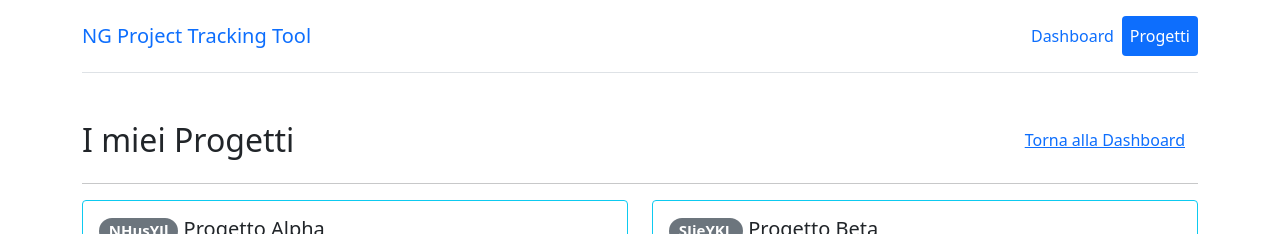
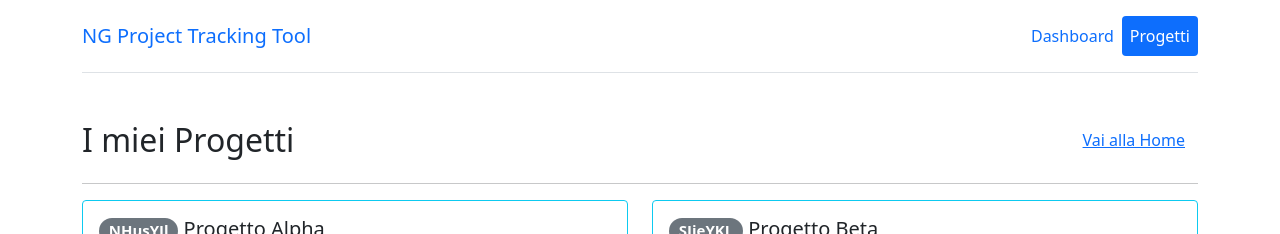
Before and after one commit to giglioDomenicoMirko/CorsoDevelhope-AngularApp-Sciuti, an Angular app: page /projects in a window 1280 px wide. Shown: the top 234 px of the page. Built offline with nearby package versions, Linux system fonts and the light colour scheme.

Commit message:
Riutilizziamo i componenti con una section header

```diff
--- a/src/app/app.module.ts
+++ b/src/app/app.module.ts
@@ -10,6 +10,7 @@ import { ProjectFormComponent } from './project/project-form/project-form.compon
 import { HomeComponent } from './dashboard/home/home.component';
 import { AppRoutingModule } from './app-routing.module';
 import { NavbarComponent } from './layout/navbar/navbar.component';
+import { SectionHeaderComponent } from './shared/section-header/section-header.component';
 
 @NgModule({
   declarations: [
@@ -19,7 +20,8 @@ import { NavbarComponent } from './layout/navbar/navbar.component';
     ProjectListComponent,
     ProjectFormComponent,
     HomeComponent,
-    NavbarComponent
+    NavbarComponent,
+    SectionHeaderComponent
   ],
   imports: [
     BrowserModule,
--- a/src/app/dashboard/home/home.component.html
+++ b/src/app/dashboard/home/home.component.html
@@ -1,4 +1,4 @@
-<div class="row mt-5">
+<!-- <div class="row mt-5">
     <div class="col-8">
         <h2>Benvenuti su {{ title | uppercase }}</h2>
     </div>
@@ -6,6 +6,10 @@
         <button class="btn btn-link" routerLink="/projects">Vai a Progetti</button>
     </div>
 </div>
-<hr>
+<hr> -->
+<ngprj-section-header
+    [title]="'Benvenuti su NGPrj'"
+    [button]="{ label: 'Vai ai progetti', link: '/projects'}"
+></ngprj-section-header>
 
 <p>Questa è la tua prima applicazione Angular</p>
--- a/src/app/project/project-container/project-container.component.html
+++ b/src/app/project/project-container/project-container.component.html
@@ -1,12 +1,12 @@
-<div class="row mt-5">
-    <div class="col-8">
-        <h2>I miei Progetti</h2>
-    </div>
-    <div class="col text-end">
-        <button class="btn btn-link" routerLink="/home">Torna alla Dashboard</button>
-    </div>
-</div>
-<hr>
+<!-- <ngprj-section-header
+    [title]="'I miei Progetti'"
+    [buttonLabel]="'Torna alla Dashboard'"
+    [buttonLink]="'/home'">
+</ngprj-section-header>  -->
+<ngprj-section-header
+    [title]="'I miei Progetti'"
+    [button]="{ label: 'Vai alla Home', link: '/home'}"
+></ngprj-section-header>
 
 <ngprj-project-list [projects]="projects" (selected)="selectProject($event)"></ngprj-project-list>
 
--- /dev/null
+++ b/src/app/shared/section-header/section-header.component.html
@@ -0,0 +1,10 @@
+<div class="row mt-5">
+    <div class="col-8">
+        <h2>{{ title }}</h2>
+    </div>
+    <div class="col text-end">
+        <!-- <button class="btn" [ngClass]="buttonClass" [routerLink]="buttonLink">{{ buttonLabel }}</button> -->
+        <button class="btn" [ngClass]="_button.type" [routerLink]="_button.link">{{ _button.label }}</button>
+    </div>
+</div>
+<hr>
--- /dev/null
+++ b/src/app/shared/section-header/section-header.component.ts
@@ -0,0 +1,36 @@
+import { Component, Input, OnInit } from '@angular/core';
+
+interface Button {
+  label: string;
+  link: string;
+  type: 'btn-link' | 'btn-primary';
+}
+
+@Component({
+  selector: 'ngprj-section-header',
+  templateUrl: './section-header.component.html',
+  styleUrls: ['./section-header.component.css']
+})
+export class SectionHeaderComponent implements OnInit {
+  @Input() title= '';
+
+  // @Input() buttonLabel = 'Vai a ...';
+  // @Input() buttonClass = 'btn-link';
+  // @Input() buttonLink = '';
+
+  _button: Button = {
+    label: 'Vai a...',
+    link: '',
+    type: 'btn-link'
+  };
+
+  @Input() set button(value: Partial<Button>) {
+    this._button = { ...this._button, ...value};
+  }
+
+  constructor() { }
+
+  ngOnInit(): void {
+  }
+
+}
```
Also changed, not shown: src/app/shared/section-header/section-header.component.css (added).
